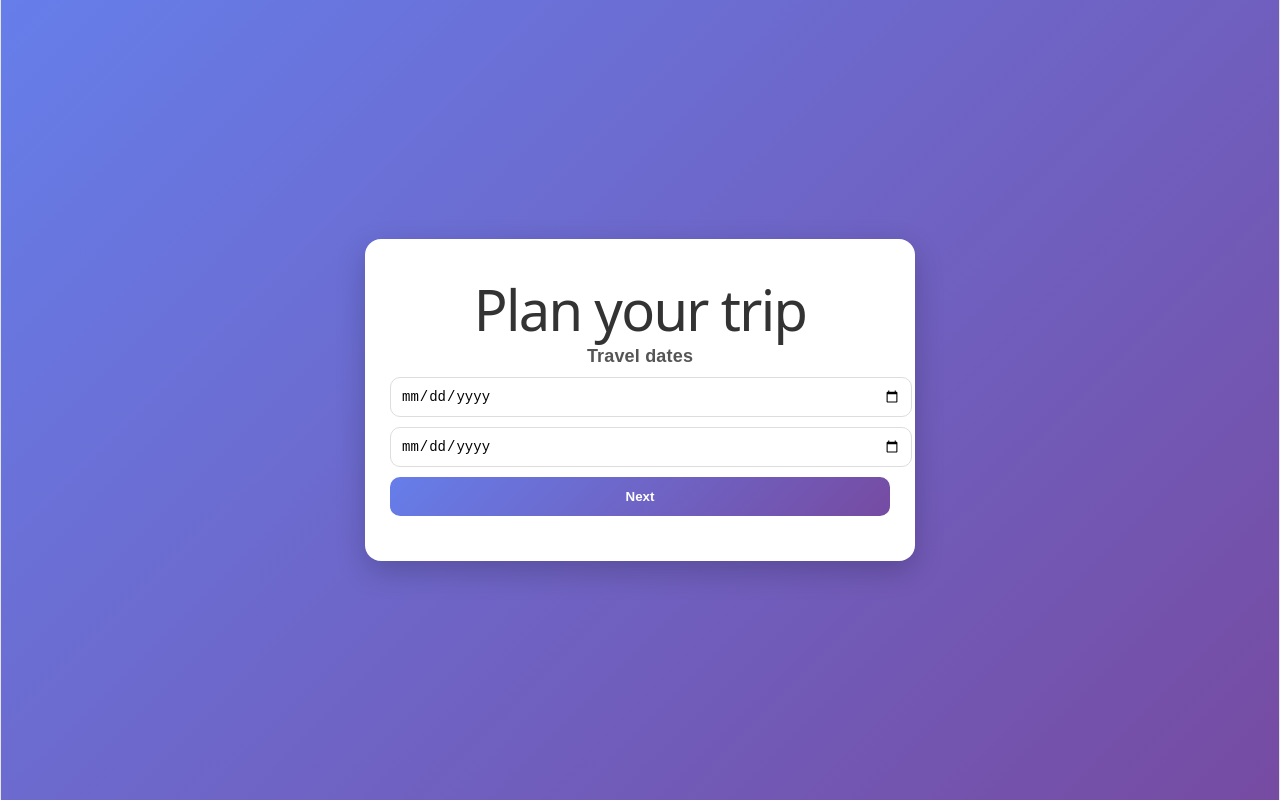
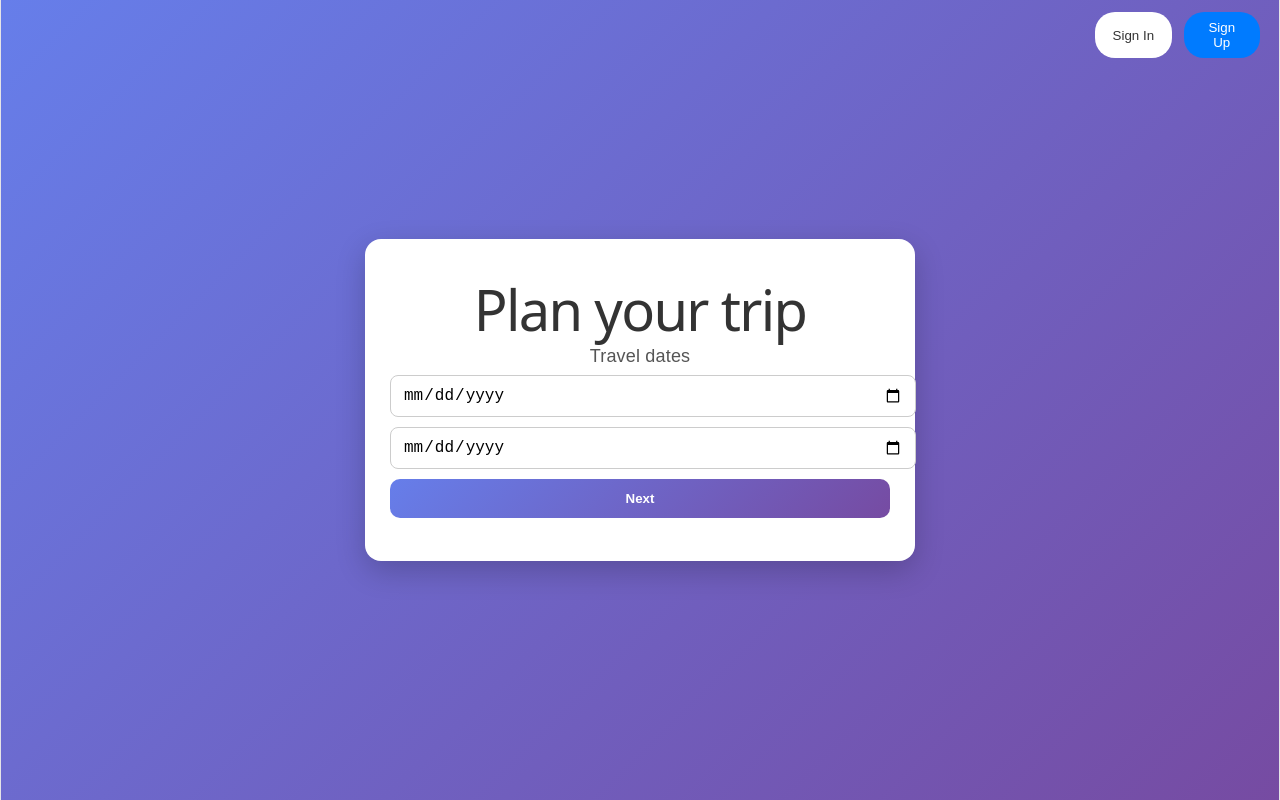
Before and after one commit to jlmp3mp44/Travel_Explorer_front, a React app: page /trip in a window 1280 px wide. Built offline with nearby package versions, Linux system fonts and the light colour scheme; the HTML template or start-up script is replaced by a standard one.

Commit message:
add top bar and Register page

```diff
--- a/src/App.jsx
+++ b/src/App.jsx
@@ -1,17 +1,24 @@
 import { BrowserRouter as Router, Routes, Route } from "react-router-dom";
+import Navbar from "./components/NavBar.jsx";
 import Home from "./pages/Home";
 import Trip from "./pages/Trip";
 import Result from "./pages/Result";
 import TripDetails from "./pages/TripDetails";
+import Register from "./pages/Register";
+import Login from "./pages/Login";
 
 function App() {
   return (
     <Router>
+      <Navbar /> {/* Navbar на всіх сторінках */}
+
       <Routes>
-        <Route path="/" element={<Home />} /> {/* головна */}
+        <Route path="/" element={<Home />} />
         <Route path="/trip" element={<Trip />} />
         <Route path="/result" element={<Result />} />
         <Route path="/trip/:id" element={<TripDetails />} />
+        <Route path="/register" element={<Register />} />
+        <Route path="/login" element={<Login />} />
       </Routes>
     </Router>
   );
--- a/src/components/Home.css
+++ b/src/components/Home.css
@@ -50,3 +50,6 @@ body {
 .trip-card:hover {
   transform: translateY(-5px);
 }
+.home-container {
+  margin-top: 100px;
+}
--- /dev/null
+++ b/src/components/NavBar.css
@@ -0,0 +1,48 @@
+.navbar {
+  position: fixed;
+  top: 0;
+  left: 0;
+  right: 0; /* 🔥 prevents cutting */
+  height: 70px;
+  display: flex;
+  justify-content: flex-end;
+  align-items: center;
+  padding-right: 20px;
+  box-sizing: border-box;
+  z-index: 1000;
+}
+
+/* buttons container */
+.nav-right {
+  display: flex;
+  gap: 12px;
+}
+
+/* buttons */
+.sign-in-btn,
+.sign-up-btn {
+  padding: 8px 16px;
+  border-radius: 20px;
+  border: none;
+  cursor: pointer;
+  font-weight: 500;
+}
+
+/* styles */
+.sign-in-btn {
+  background: white;
+  color: #333;
+}
+
+.sign-in-btn:hover {
+  background: #eee;
+}
+
+.sign-up-btn {
+  background: #007bff;
+  color: white;
+}
+
+.sign-up-btn:hover {
+  background: #0056b3;
+}
--- /dev/null
+++ b/src/components/NavBar.jsx
@@ -0,0 +1,28 @@
+import { useNavigate } from "react-router-dom";
+import "../components/Navbar.css";
+
+function Navbar() {
+  const navigate = useNavigate();
+
+  return (
+    <div className="navbar">
+      <div className="nav-right">
+        <button
+          className="sign-in-btn"
+          onClick={() => navigate("/login")}
+        >
+          Sign In
+        </button>
+
+        <button
+          className="sign-up-btn"
+          onClick={() => navigate("/register")}
+        >
+          Sign Up
+        </button>
+      </div>
+    </div>
+  );
+}
+
+export default Navbar;
--- /dev/null
+++ b/src/components/Register.css
@@ -0,0 +1,91 @@
+/* Register.css */
+
+.register-container {
+  max-width: 400px;
+  margin: 60px auto;
+  padding: 30px 25px;
+  background-color: #ffffff;
+  border-radius: 12px;
+  box-shadow: 0 4px 12px rgba(0, 0, 0, 0.1);
+  font-family: 'Segoe UI', Tahoma, Geneva, Verdana, sans-serif;
+}
+
+.register-container h1 {
+  text-align: center;
+  margin-bottom: 25px;
+  font-size: 28px;
+  color: #333333;
+}
+
+.form-group {
+  margin-bottom: 18px;
+  display: flex;
+  flex-direction: column;
+}
+
+.form-group label {
+  margin-bottom: 6px;
+  font-weight: 500;
+  color: #555555;
+}
+
+.form-group input {
+  padding: 10px 12px;
+  border: 1px solid #cccccc;
+  border-radius: 8px;
+  font-size: 16px;
+  transition: border-color 0.2s;
+}
+
+.form-group input:focus {
+  border-color: #007bff;
+  outline: none;
+}
+
+button[type="submit"] {
+  width: 100%;
+  padding: 12px;
+  background-color: #007bff;
+  color: #ffffff;
+  font-size: 16px;
+  font-weight: 600;
+  border: none;
+  border-radius: 8px;
+  cursor: pointer;
+  transition: background-color 0.2s;
+}
+
+button[type="submit"]:hover {
+  background-color: #0056b3;
+}
+
+button[type="submit"]:disabled {
+  background-color: #9ec5fe;
+  cursor: not-allowed;
+}
+
+.error {
+  color: #d93025;
+  margin-top: 10px;
+  font-size: 14px;
+  text-align: center;
+}
+
+.success {
+  color: #0f9d58;
+  margin-top: 10px;
+  font-size: 14px;
+  text-align: center;
+}
+
+/* Responsive */
+@media (max-width: 500px) {
+  .register-container {
+    margin: 30px 15px;
+    padding: 20px 15px;
+  }
+
+  .register-container h1 {
+    font-size: 24px;
+  }
+}
--- a/src/pages/Home.jsx
+++ b/src/pages/Home.jsx
@@ -1,5 +1,6 @@
 import { useEffect, useState } from "react";
 import { useNavigate } from "react-router-dom";
+import Navbar from "../components/NavBar.jsx";
 import "../components/Home.css";
 
 function Home() {
@@ -26,10 +27,15 @@ function Home() {
   }, []);
 
   return (
+  <div>
+
+    <Navbar />
+
+
+    {/* MAIN CONTENT */}
     <div className="home-container">
       <h1 className="home-title">Explore Trips ✈️</h1>
 
-      {/* кнопка створення нового тріпу */}
       <button
         className="create-btn"
         onClick={() => navigate("/trip")}
@@ -37,8 +43,6 @@ function Home() {
         Create Your Trip
       </button>
 
-
-      {/* список тріпів */}
       <div className="trips-list">
         {loading ? (
           <p>Loading trips...</p>
@@ -49,7 +53,7 @@ function Home() {
             <div
               key={index}
               className="trip-card"
-              onClick={() => navigate(`/trip/${index + 1}`)} // поки що id немає, можна підставити tripId
+              onClick={() => navigate(`/trip/${index + 1}`)}
             >
               <h3>{trip.title}</h3>
               <p>
@@ -60,7 +64,11 @@ function Home() {
         )}
       </div>
     </div>
-  );
+
+  </div>
+);
+
 }
 
+
 export default Home;
--- /dev/null
+++ b/src/pages/Login.jsx
@@ -0,0 +1,9 @@
+function Login() {
+  return (
+    <div style={{ textAlign: "center", marginTop: "100px" }}>
+      <h1>Login Page (Coming soon)</h1>
+    </div>
+  );
+}
+
+export default Login;
```
